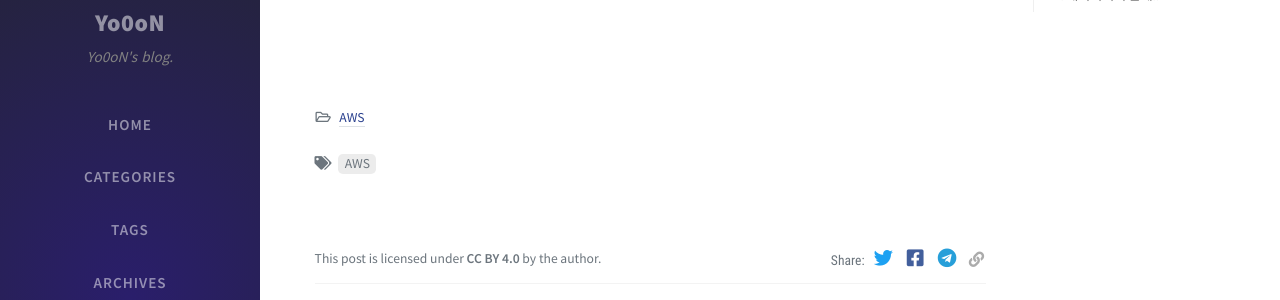
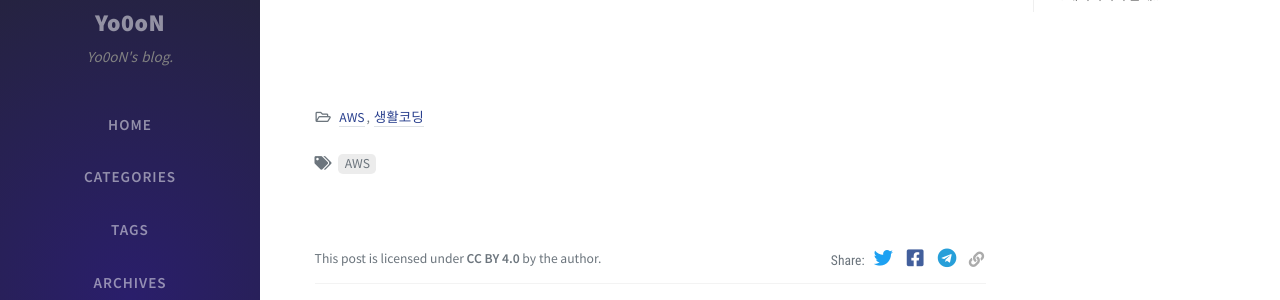
Before and after one commit to Yo0oN/Yo0oN.github.io, a Jekyll site: the page built from _posts/2020-07-12-AWS05.생활코딩.md, in a window 1280 px wide and 900 px high, scrolled down 2118 px. Shown: the part 151-451 px from the top of the window. Built offline with Jekyll 4.4.1, drawn with Linux system fonts in a browser that asks for light colours; nearby versions of some CDN libraries; comment, search, counter and statistics services are not loaded.

Commit message:
Update 2020-07-12-AWS05.생활코딩.md

```diff
--- a/_posts/2020-07-12-AWS05.생활코딩.md
+++ b/_posts/2020-07-12-AWS05.생활코딩.md
@@ -2,7 +2,7 @@
 title: AWS 04. AWS의 CloudFront
 modified: 2020-07-12
 author: Yo0oN
-categories: AWS
+categories: [AWS, 생활코딩]
 tags: [AWS]
 math: true
 ---
```
